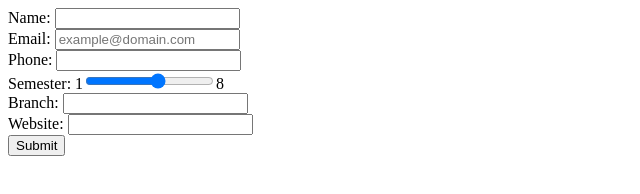
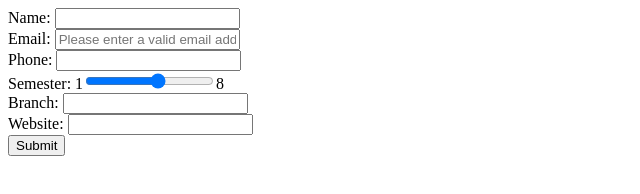
Before and after one commit to mmbhatk/Web-Programming-Solutions, a plain HTML site: page 7a/7a.html in a window 1280 px wide. Shown: the full height of the page, 0-640 px from the left. Drawn offline with Linux system fonts and the light colour scheme.

Commit message:
Added 7a.

```diff
--- a/7a/7a.html
+++ b/7a/7a.html
@@ -5,7 +5,7 @@
 <body>
 <form>
 Name: <input type = "text" name = "name" required pattern = "[a-zA-Z]+"><br>
-Email: <input type = "text" name = "email" placeholder = "example@domain.com" pattern = "[a-zA-Z][a-zA-Z0-9]*@[a-zA-Z][a-zA-Z0-9]*\.com"><br>
+Email: <input type = "text" name = "email" placeholder = "Please enter a valid email address" pattern = "[a-zA-Z][a-zA-Z0-9]*@[a-zA-Z][a-zA-Z0-9]*\.com"><br>
 Phone: <input type = "text" name = "phone" pattern = "[0-9]{3}-[0-9]{3}-[0-9]{4}"><br>
 Semester: 1<input type = "range" name = "sem" min = "1" max = "8">8<br>
 Branch: <input list = "branch"><br>
```
